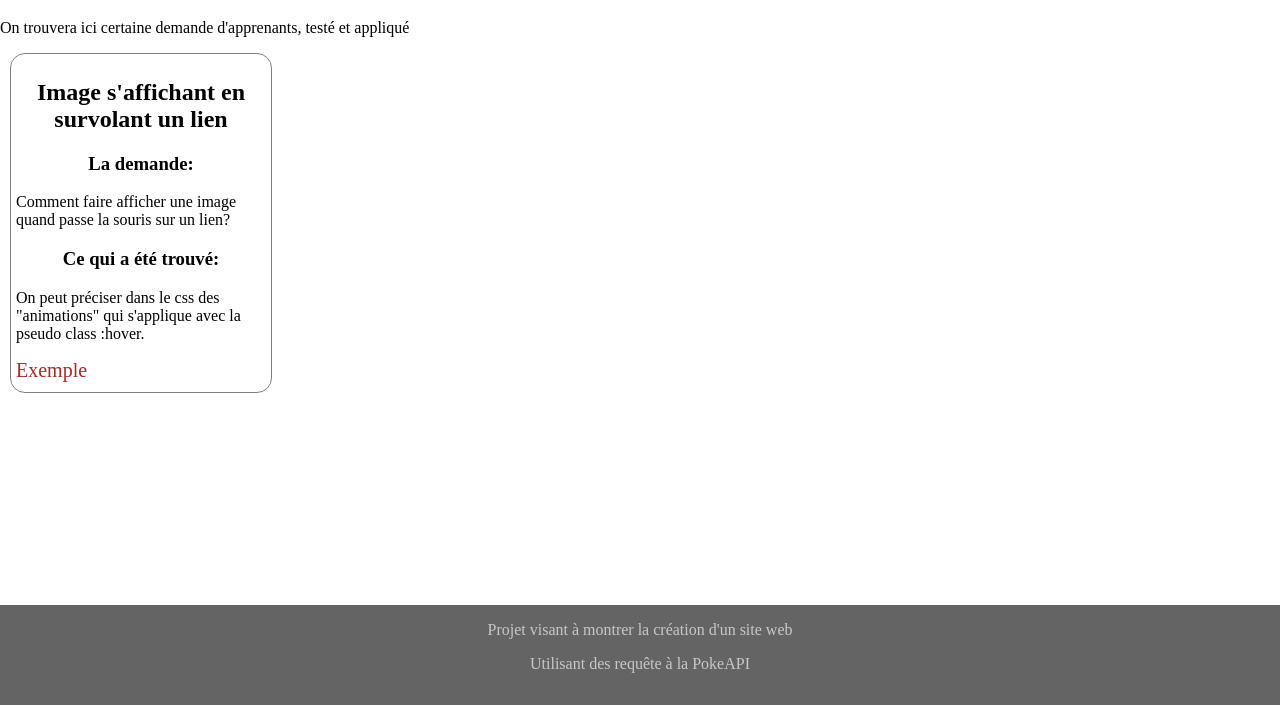
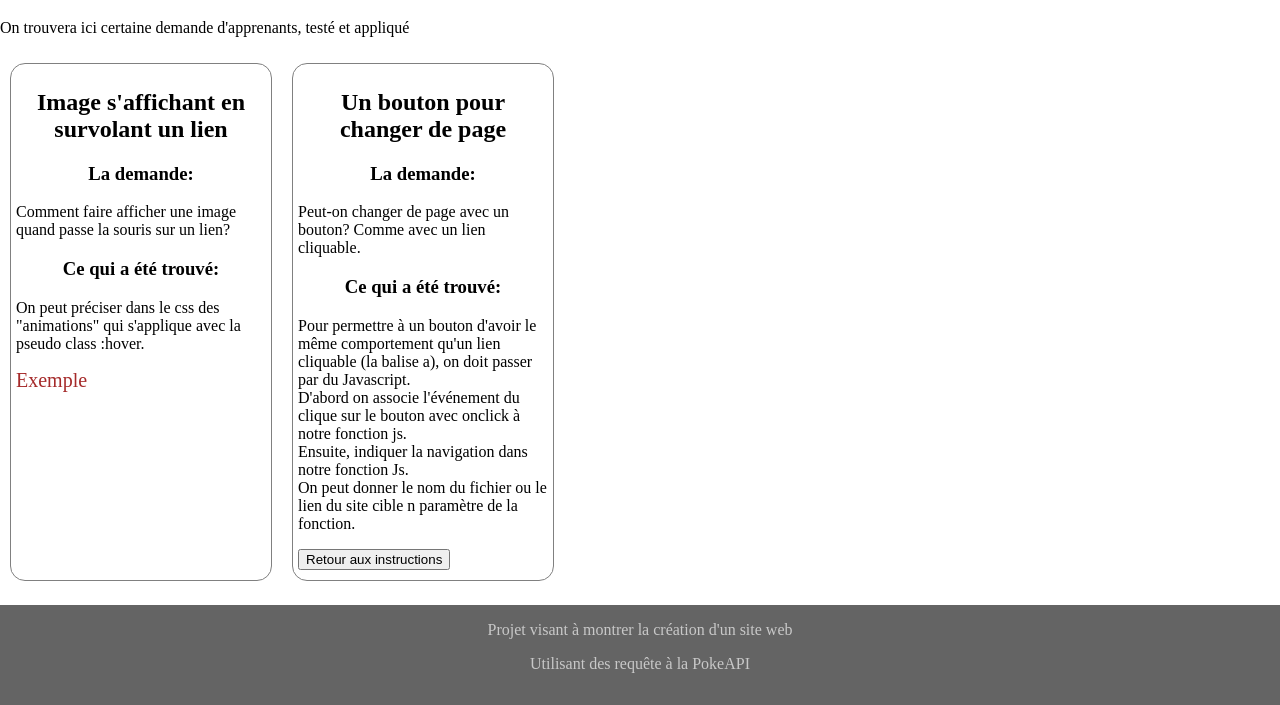
Before and after one commit to RobinPBstorm/projetMillocsS14, a plain HTML site: page sandBox.html in a window 1280 px wide. Shown: the part 95-800 px from the top of the page. Drawn offline with Linux system fonts and the light colour scheme.

Commit message:
deplacement du bouton demandé par Laura

```diff
--- a/sandBox.html
+++ b/sandBox.html
@@ -19,22 +19,39 @@
   <h1>Le Bac à sable</h1>
   <p>On trouvera ici certaine demande d'apprenants, testé et appliqué</p>
  </div>
- <section class="row">
+ <section>
   <div class="carte">
    <h2>Image s'affichant en survolant un lien</h2>
    <div class="contenu-carte">
-    <h3>La demande:</h3>
-    <p>Comment faire afficher une image quand passe la souris sur un lien?</p>
-    <h3>Ce qui a été trouvé:</h3>
-    <p>On peut préciser dans le css des "animations" qui s'applique avec la pseudo class :hover.</p>
+      <h3>La demande:</h3>
+      <p>Comment faire afficher une image quand passe la souris sur un lien?</p>
+      <h3>Ce qui a été trouvé:</h3>
+      <p>On peut préciser dans le css des "animations" qui s'applique avec la pseudo class :hover.</p>
 
-    <span class="exemple-survol">Exemple</span>
+      <span class="exemple-survol">Exemple</span>
+    </div>
   </div>
+  <div class="carte">
+    <h2>Un bouton pour changer de page</h2>
+    <div class="contenu-carte">
+      <h3>La demande:</h3>
+      <p>Peut-on changer de page avec un bouton? Comme avec un lien cliquable.</p>
+      <h3>Ce qui a été trouvé:</h3>
+      <p>Pour permettre à un bouton d'avoir le même comportement qu'un lien cliquable (la balise a), on doit passer par du Javascript.<br>
+      D'abord on associe l'événement du clique sur le bouton avec onclick à notre fonction js.<br>
+      Ensuite, indiquer la navigation dans notre fonction Js.<br>
+      On peut donner le nom du fichier ou le lien du site cible n paramètre de la fonction.</p>
+
+      <button id="retour-accueil" onclick="naviguerVers('index.html')">Retour aux instructions</button>
+    </div>
   </div>
+
+
  </section>
  <footer>
   <p>Projet visant à montrer la création d'un site web</p>
   <p>Utilisant des requête à la PokeAPI</p>
  </footer>
+ <script src="script/sandBox.js"></script>
 </body>
 </html>
--- a/script/pokedex.js
+++ b/script/pokedex.js
@@ -98,7 +98,3 @@ function pokemonPrecedent() {
 }
 
 requeteALaPokeAPI(premierURLPokeAPI);
-
-function retourAccueil(fichierCible){
-    location.href = fichierCible;
-}
--- /dev/null
+++ b/script/sandBox.js
@@ -0,0 +1,3 @@
+function naviguerVers(fichierCible){
+ location.href = fichierCible;
+}
--- a/style/sandBox.css
+++ b/style/sandBox.css
@@ -1,3 +1,8 @@
+section{
+	/* Pour la disposition en flex box */
+	display: flex;
+}
+
 .carte {
  max-width: 250px;
  border-color: gray;
```
Also changed, not shown: pokedex.html (+0 -2 lines).
